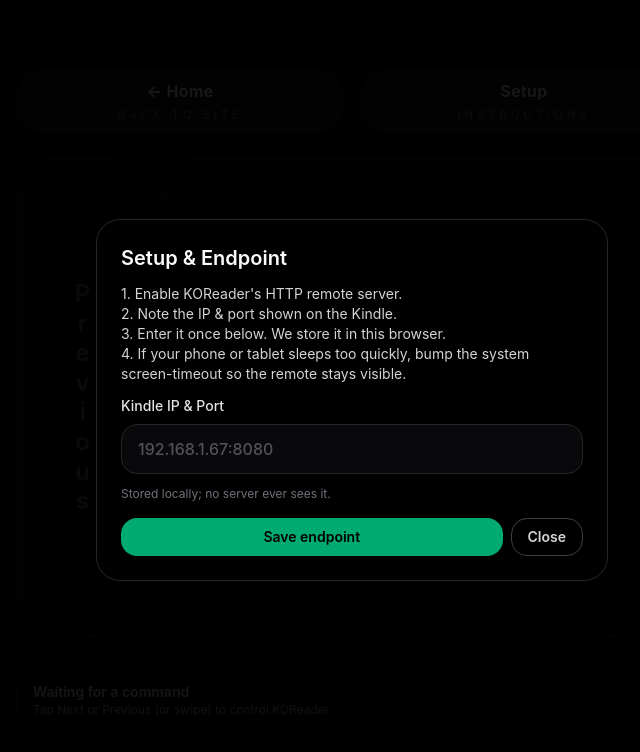
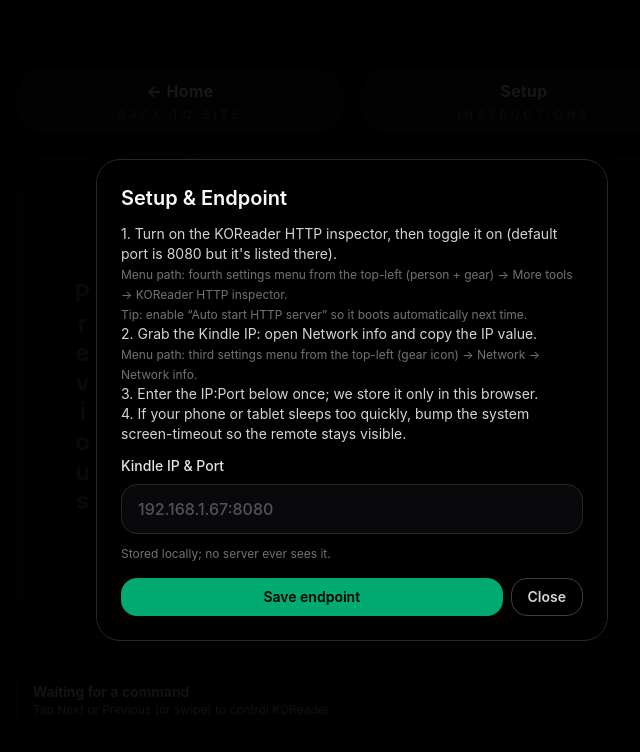
Before and after one commit to dillon-shearer/dillon-shearer-website, a Next.js app: page /koreader-remote in a window 1280 px wide. Shown: the top 752 px of the page, without its empty margins (288-928 px from the left). Built offline with nearby package versions, Linux system fonts and the light colour scheme.

Commit message:
updating wording and instructions for clarity

```diff
--- a/app/koreader-remote/remote-panel.tsx
+++ b/app/koreader-remote/remote-panel.tsx
@@ -274,12 +274,19 @@ function SetupPanel({
       <div className="w-full max-w-lg rounded-3xl border border-zinc-800 bg-black p-6 text-zinc-50 shadow-2xl">
         <div className="space-y-3">
           <h2 className="text-xl font-semibold">Setup &amp; Endpoint</h2>
-        <p className="text-sm text-zinc-300">
-          1. Enable KOReader&apos;s HTTP remote server.<br />
-          2. Note the IP &amp; port shown on the Kindle.<br />
-          3. Enter it once below. We store it in this browser.<br />
-          4. If your phone or tablet sleeps too quickly, bump the system screen-timeout so the remote stays visible.
-        </p>
+          <p className="text-sm text-zinc-300 space-y-2">
+            <span>
+              1. Turn on the KOReader HTTP inspector, then toggle it on (default port is 8080 but it&apos;s listed there).<br />
+              <span className="text-xs text-zinc-500">Menu path: fourth settings menu from the top-left (person + gear) → More tools → KOReader HTTP inspector.</span><br />
+              <span className="text-xs text-zinc-500">Tip: enable “Auto start HTTP server” so it boots automatically next time.</span>
+            </span><br />
+            <span>
+              2. Grab the Kindle IP: open Network info and copy the IP value.<br />
+              <span className="text-xs text-zinc-500">Menu path: third settings menu from the top-left (gear icon) → Network → Network info.</span>
+            </span><br />
+            3. Enter the IP:Port below once; we store it only in this browser.<br />
+            4. If your phone or tablet sleeps too quickly, bump the system screen-timeout so the remote stays visible.
+          </p>
           <label className="block text-sm font-medium text-zinc-200">
             Kindle IP &amp; Port
             <input
--- a/lib/demos.ts
+++ b/lib/demos.ts
@@ -87,7 +87,7 @@ const demos: Demo[] = [
       'LocalStorage-backed configuration for the Kindle IP and port.',
       'Browser-native fetch commands that speak directly to KOReader on your LAN.',
       'Status log with timestamps for the last action sent.',
-      'Responsive layout that mirrors the Data Access Workflow demo aesthetic.'
+      'Responsive layout supporting swipe and tap navigation.'
     ],
     mobileReady: true,
   }
```
